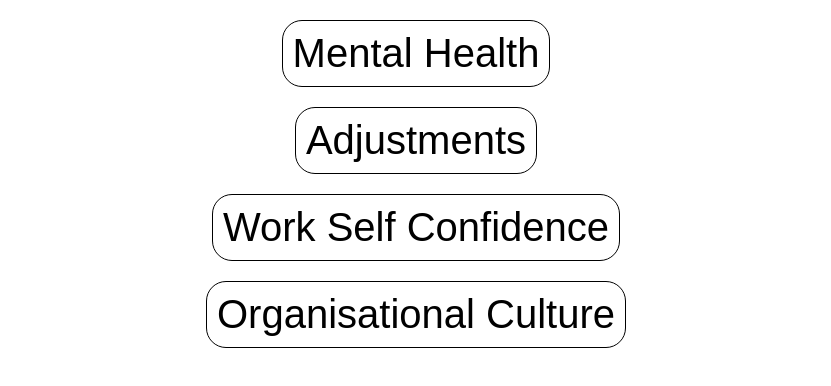
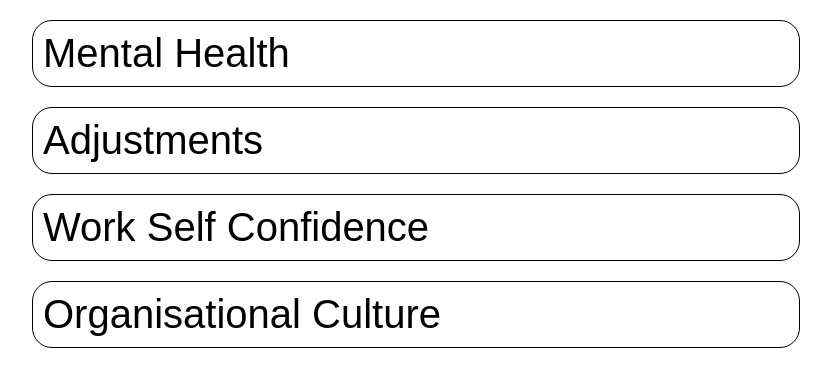
Before and after one commit to Lon19/team-3, a React (Create React App) app in the folder front-end/: page / in a window 1280 px wide. Shown: the top 386 px of the page, without its empty margins (224-1055 px from the left). Built offline with nearby package versions, Linux system fonts and the light colour scheme.

Commit message:
absolutely nothing

```diff
--- a/front-end/src/App.css
+++ b/front-end/src/App.css
@@ -16,6 +16,7 @@
 	border-radius: 20px;
 	border: 1px solid #000;
 	margin: 20px;
+	width: 60%;
 	margin-left: auto;
 	margin-right: auto;
 	padding: 10px;
```
